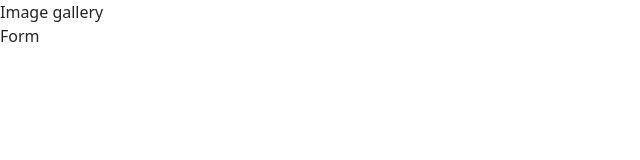
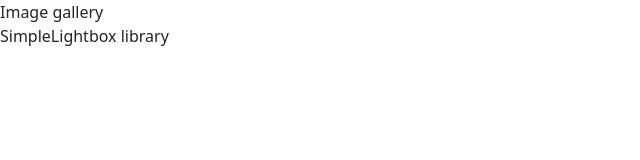
Before and after one commit to YLevytsk/goit-js-hw-09, a plain HTML site: page index.html in a window 1280 px wide. Shown: the whole page, without its empty margins (0-640 px from the left). Drawn offline with Linux system fonts and the light colour scheme; files that its build step writes are made by us from their sources.

Commit message:
Deploying to gh-pages from @ YLevytsk/goit-js-hw-09@88d24a4c1213e40e9bbda43ebbe5001dade9a86d 🚀

```diff
--- a/index.html
+++ b/index.html
@@ -12,7 +12,7 @@
 <body>
   <ul>
     <li><a href="./1-gallery.html">Image gallery</a></li>
-    <li><a href="./2-form.html">Form</Form></a></li>
+    <li><a href="./2-form.html">SimpleLightbox library</a></li>
   </ul>
 </body>
 
```
